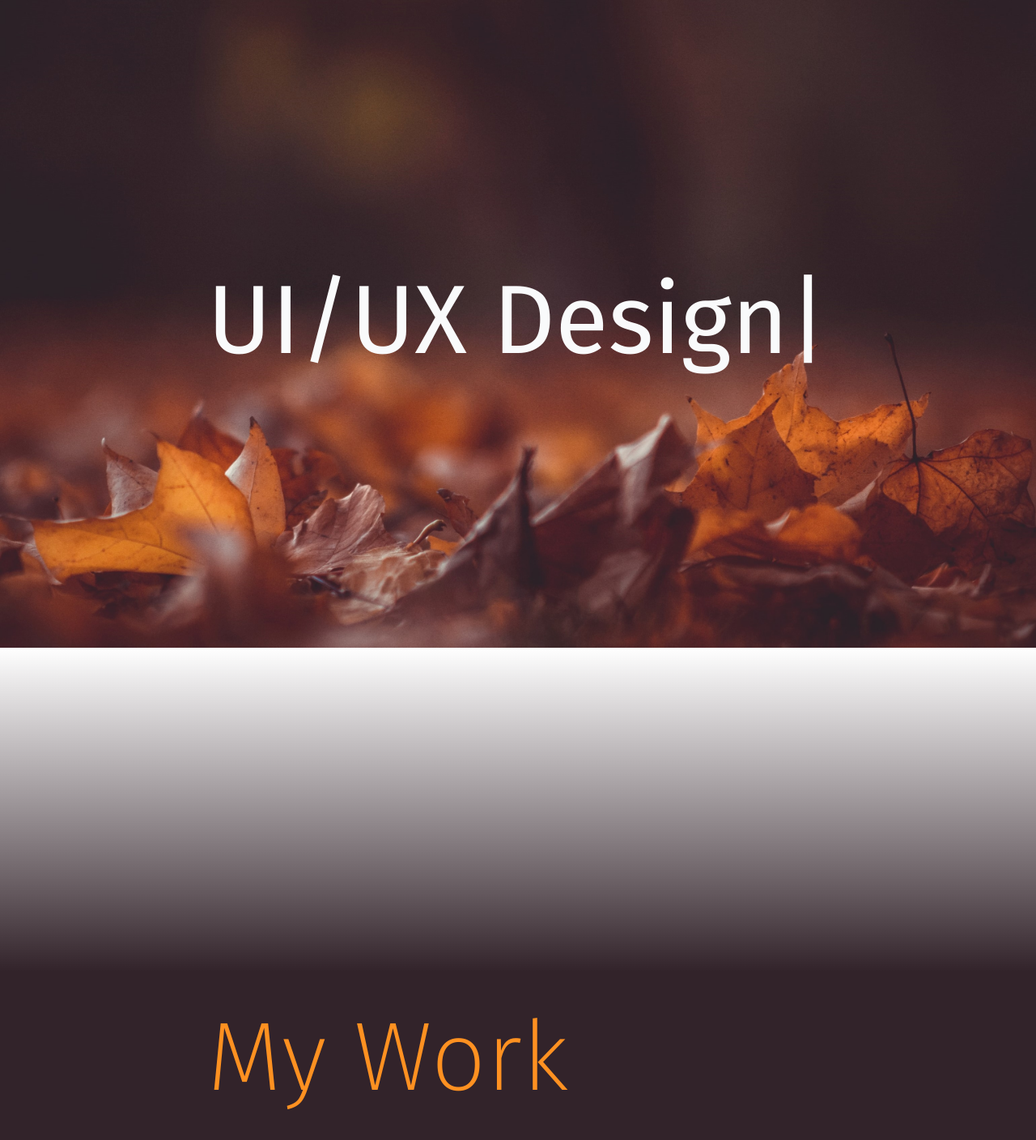
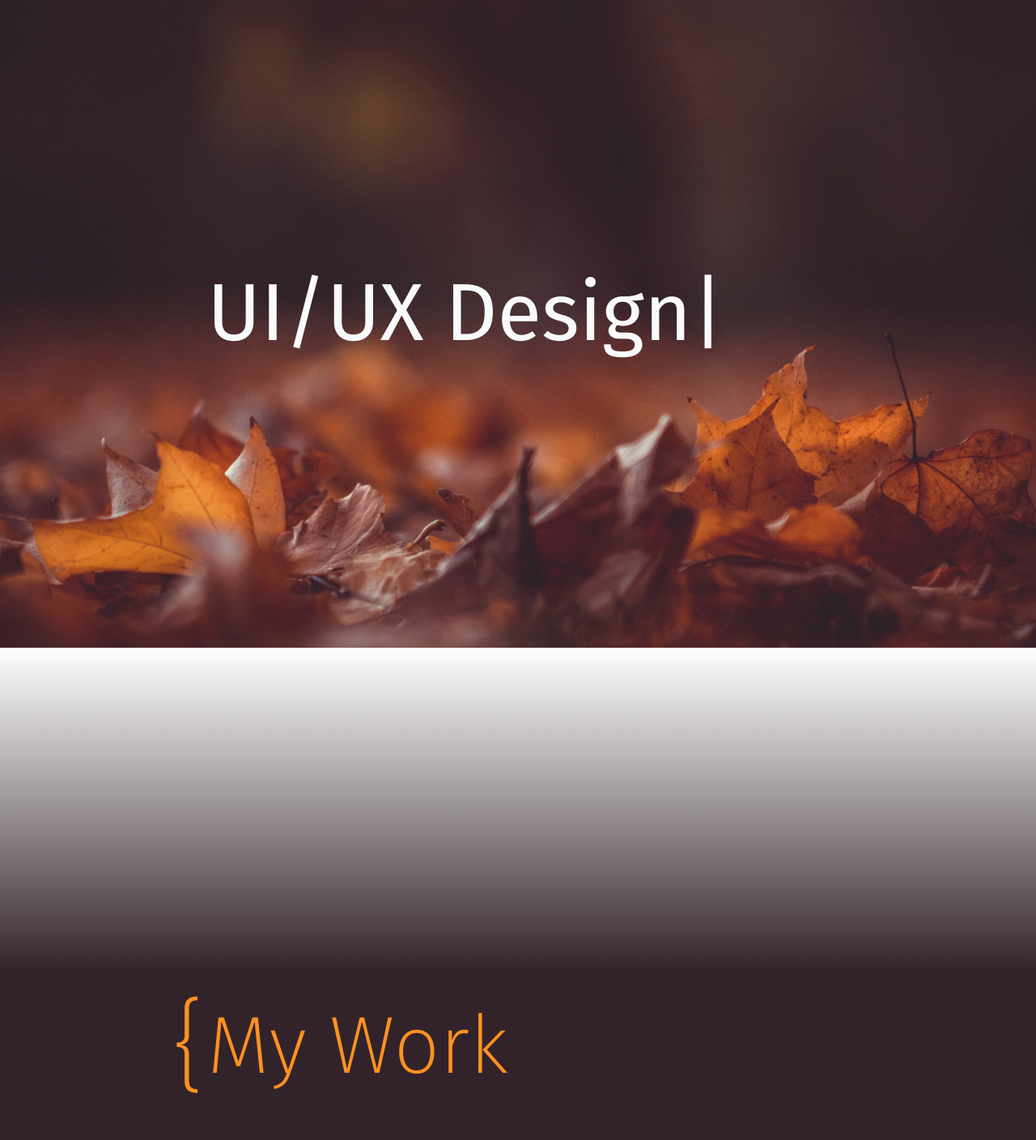
Before and after one commit to chriskevini/landing-page, a Next.js app: page / in a window 1280 px wide. Shown: the top 1408 px of the page at 81% size. Built offline with nearby package versions, Linux system fonts and the light colour scheme; a web font is replaced by a local one.

Commit message:
reduce hero message and heading size

```diff
--- a/src/pages/index.tsx
+++ b/src/pages/index.tsx
@@ -4,9 +4,10 @@ import type { NextPage } from "next";
 import Head from "next/head";
 import { ReactElement, useEffect } from "react";
 
-function SectionHeader(props: { children: string }) {
+function SectionHeading(props: { children: string }) {
   return (
-    <h2 className="text-[min(12vw,120px)] font-thin text-secondary">
+    <h2 className="relative text-[min(12vw,100px)] font-thin text-secondary">
+      <span className="absolute left-[-0.4em] scale-125">{"{"}</span>
       {props.children}
     </h2>
   );
@@ -16,7 +17,7 @@ function HeroMessage(props: { children: string }) {
   return (
     <h1
       id="hero-message"
-      className="pt-[40vh] text-[min(12vw,120px)] leading-none"
+      className="pt-[40vh] text-[min(12vw,100px)] leading-none"
     >
       {props.children}
     </h1>
@@ -83,7 +84,7 @@ const Home: NextPage = () => {
         <div className="h-[50vh] w-screen bg-gradient-to-t from-primary"></div>
         <div className="min-h-screen w-screen bg-primary">
           <Padding>
-            <SectionHeader>My Work</SectionHeader>
+            <SectionHeading>My Work</SectionHeading>
           </Padding>
         </div>
       </main>
```
